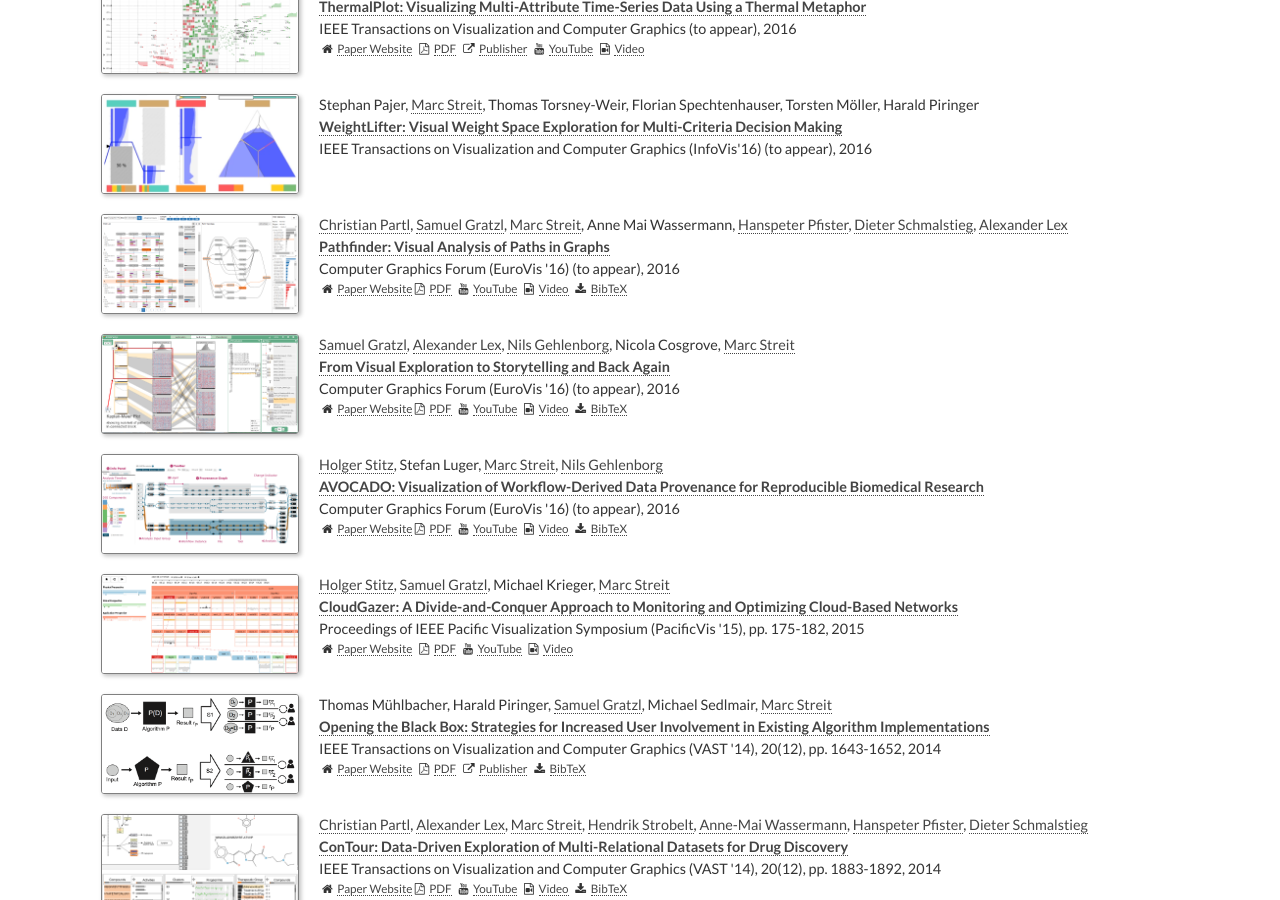
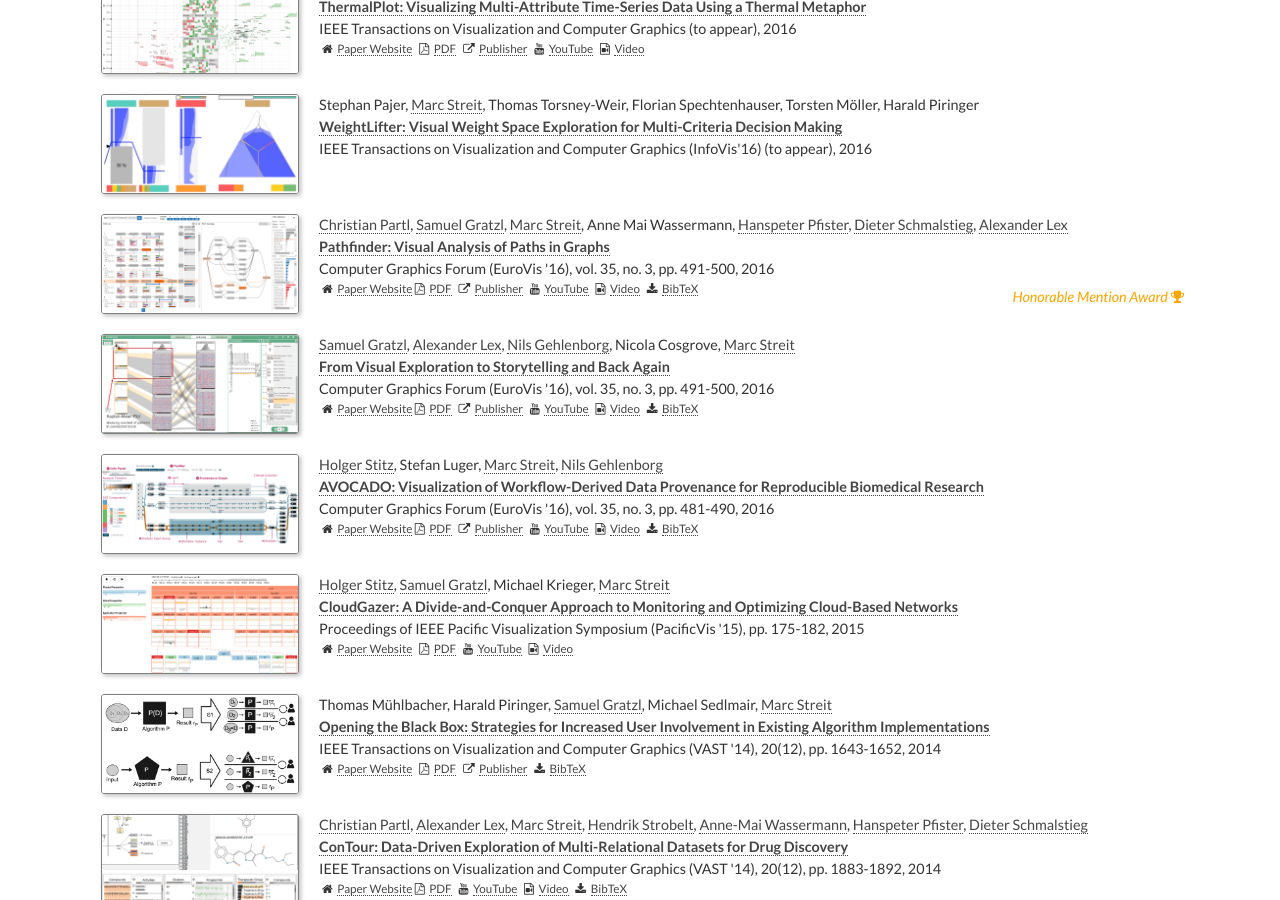
Before and after one commit to mstreit/mstreit.github.io, a Jekyll site: the page built from publications.md, in a window 1280 px wide and 900 px high, scrolled down 869 px. Built offline with Jekyll 4.4.1, drawn with Linux system fonts in a browser that asks for light colours; nearby versions of some CDN libraries; some web fonts are replaced.

Commit message:
added eurovis paper details

```diff
--- a/_publications/2016_eurovis_avocado.md
+++ b/_publications/2016_eurovis_avocado.md
@@ -20,12 +20,12 @@ authors:
 - streit
 - gehlenborg
 
-journal: Computer Graphics Forum (EuroVis '16) (to appear)
+journal: Computer Graphics Forum (EuroVis '16), vol. 35, no. 3, pp. 481-490
 year: 2016
 # Add things like "Best Paper Award at InfoVis 2099, selected out of 4000 submissions"
 award:
 
-doi:
+doi: 10.1111/cgf.12924
 # The publisher URL - use only if no doi is available
 publisher:
 
--- a/_publications/2016_eurovis_clue.md
+++ b/_publications/2016_eurovis_clue.md
@@ -21,12 +21,12 @@ authors:
 - Nicola Cosgrove
 - streit
 
-journal: Computer Graphics Forum (EuroVis '16) (to appear)
+journal: Computer Graphics Forum (EuroVis '16), vol. 35, no. 3, pp. 491-500
 year: 2016
 # Add things like "Best Paper Award at InfoVis 2099, selected out of 4000 submissions"
 award:
 
-doi:
+doi: 10.1111/cgf.12925
 # The publisher URL - use only if no doi is available
 publisher:
 
--- a/_publications/2016_eurovis_pathfinder.md
+++ b/_publications/2016_eurovis_pathfinder.md
@@ -23,12 +23,12 @@ authors:
 - schmalstieg
 - lex
 
-journal: Computer Graphics Forum (EuroVis '16) (to appear)
+journal: Computer Graphics Forum (EuroVis '16), vol. 35, no. 3, pp. 491-500
 year: 2016
 # Add things like "Best Paper Award at InfoVis 2099, selected out of 4000 submissions"
-award:
+award: Honorable Mention Award
 
-doi:
+doi:  10.1111/cgf.12883
 # The publisher URL - use only if no doi is available
 publisher:
 
```
